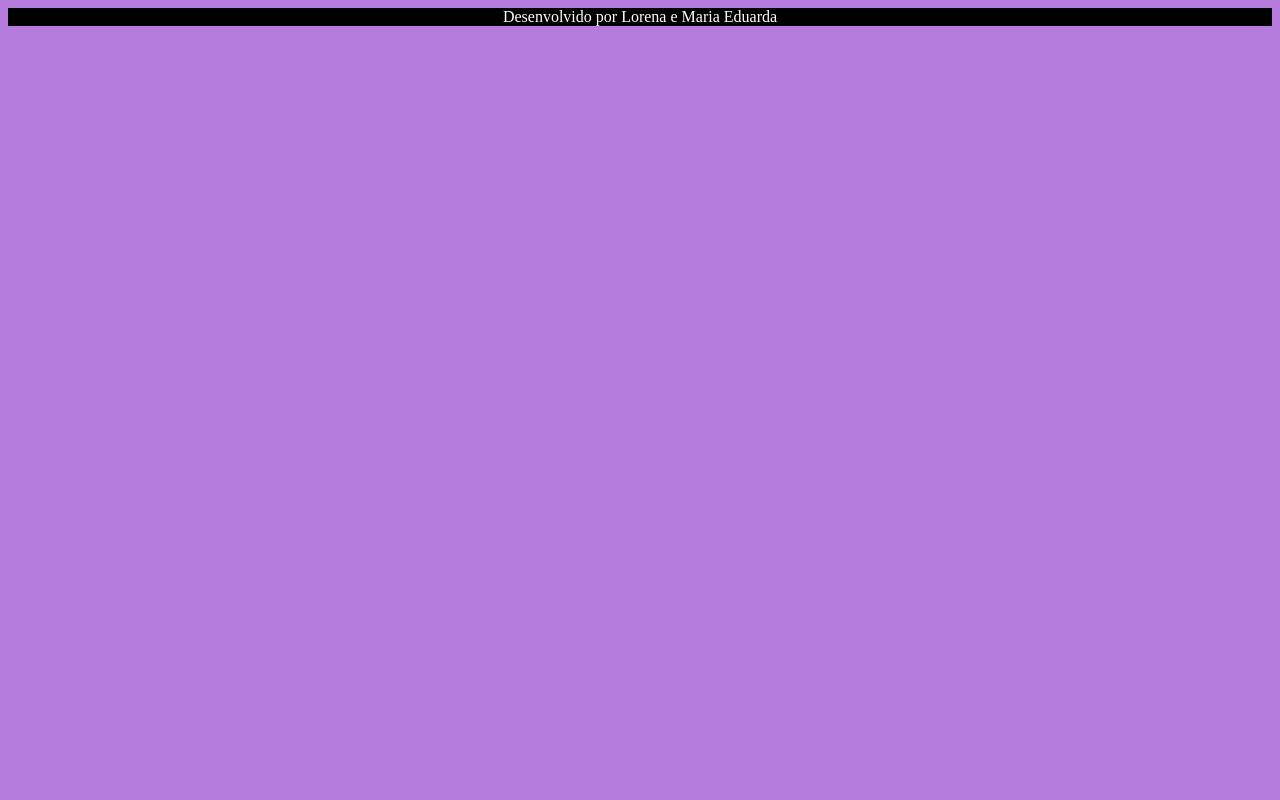
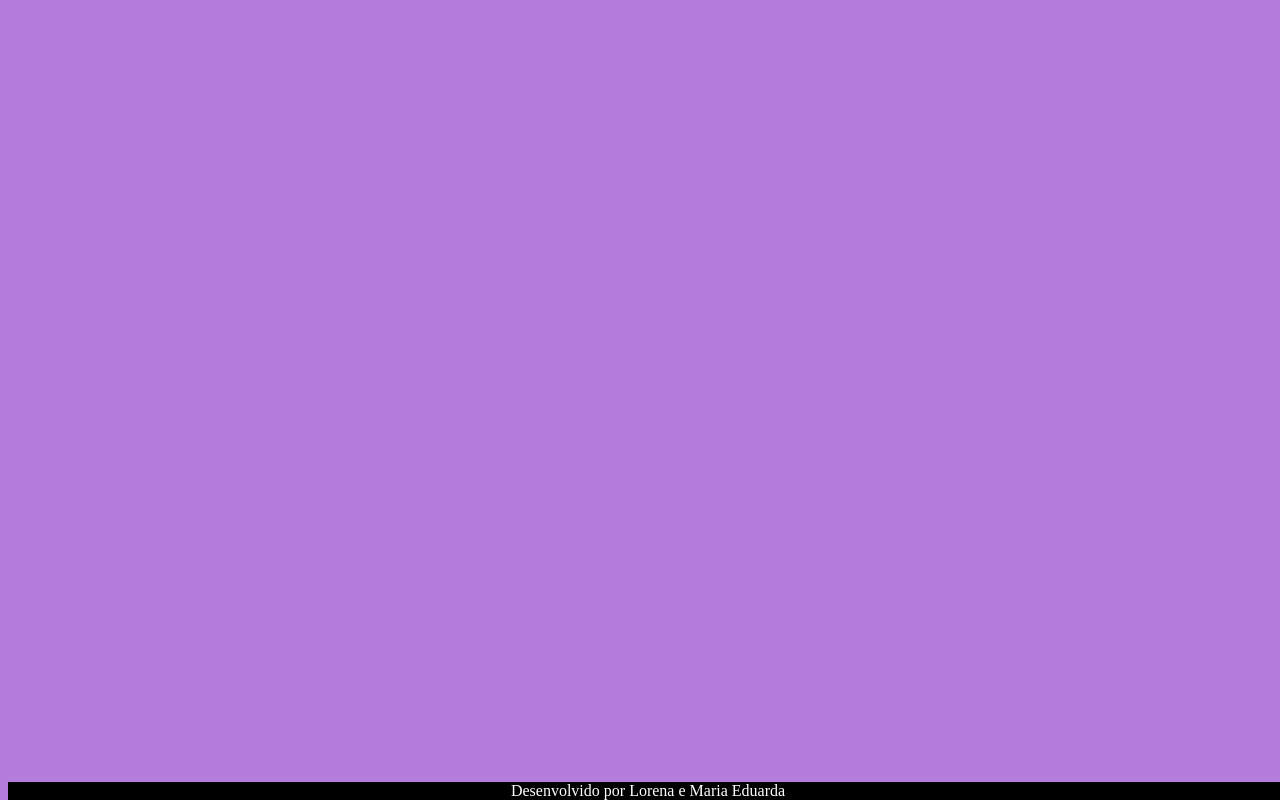
Before and after one commit to loremello/projeto3tri, a plain HTML site: page index.html in a window 1280 px wide. Drawn offline with Linux system fonts and the light colour scheme.

Commit message:
Frank Ocean

```diff
--- a/style.css
+++ b/style.css
@@ -11,7 +11,7 @@ body{
     background-color: var(--fundo);
 }
 footer{
-    poition: fixed;
+    position: fixed;
     bottom: 0;
     background-color:var(--preto);
     color:var(--branco);
```
